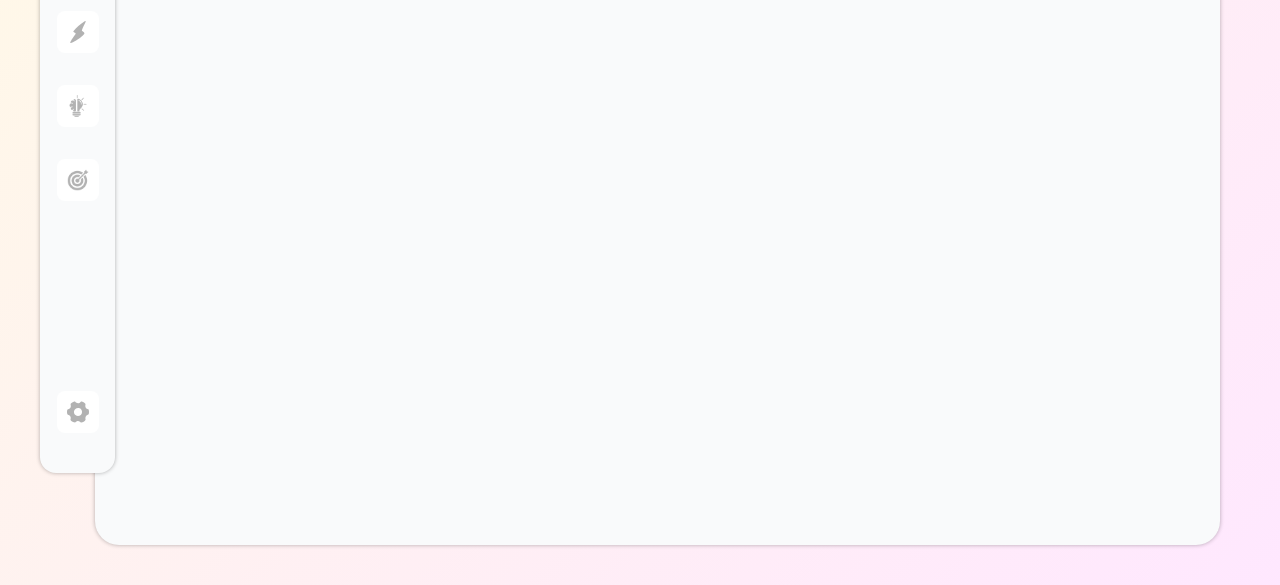
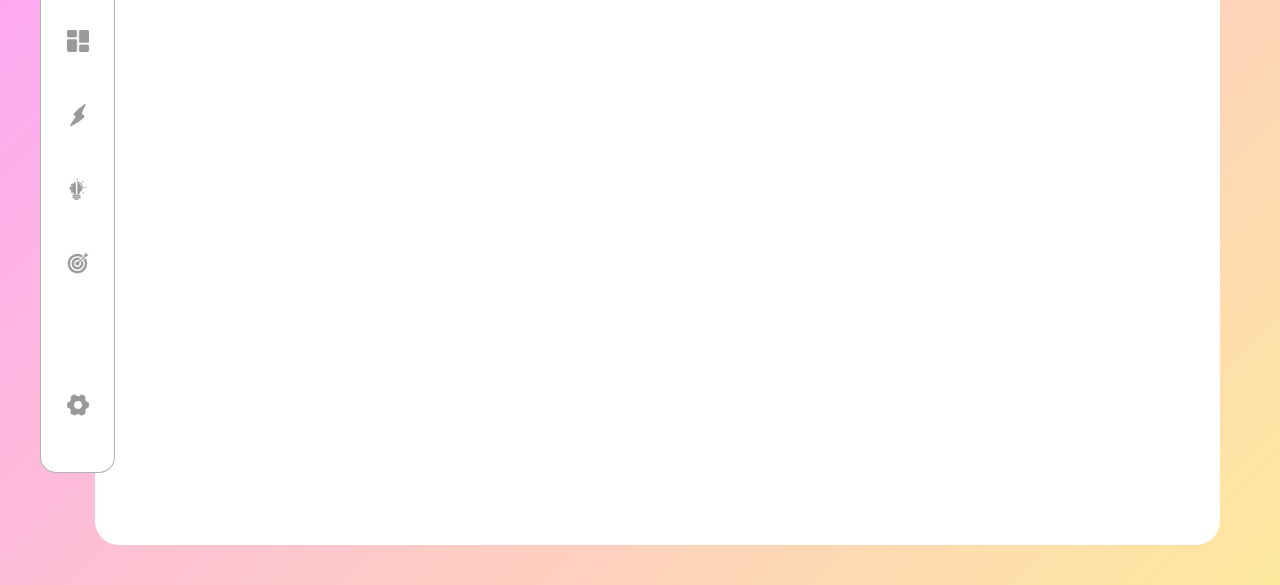
Before and after one commit to ltCAr1504/trivia-boost, a plain HTML site: page src/pages/dashboard-page/dashboard.html in a window 1280 px wide. Shown: the part 215-800 px from the top of the page. Drawn offline with Linux system fonts and the light colour scheme; a web font is replaced by a local one.

Commit message:
Changes 10/5/2025 6:50

```diff
--- a/src/pages/dashboard-page/dashboard.html
+++ b/src/pages/dashboard-page/dashboard.html
@@ -10,7 +10,10 @@
 
 
     <aside class="sidebar">
-        <ul>
+        <ul class="sidebar__buttons">
+            <div class="logo">
+                <img src="/public/img/trivia-boost-logo.svg" alt="" width="36" height="36" loading="lazy">
+            </div>
             <li><img src="/public/img/dashboard (1).png" alt="" width="22" height="22"></li>
             <li><img src="/public/img/Untitled-1.svg" alt="" width="22" height="22"></li>
             <li><img src="/public/img/skill.png" alt="" width="22" height="22"></li>
--- a/src/pages/dashboard-page/style.css
+++ b/src/pages/dashboard-page/style.css
@@ -23,9 +23,11 @@
 }
 
 :root{
-    --background-color: #f9fafb;
+    --background-color: #cdc1ff;
     --purple-color: #fb17f8;
+    --color-rose: #FF6EC7;
     --yellow-color: #fdc70c;
+    --color-gray: #7b7194;
     --color-blueDark: #0d0c22;
     --color-blue: #36ffff;
     --color-blue2: #007bff;
@@ -33,8 +35,7 @@
 
 body{
     height: 100vh;
-    overflow: hidden;
-    background: linear-gradient(135deg,rgba(253, 199, 12, .1),rgba(251, 23, 248, .1));
+    background: linear-gradient(135deg,rgba(251, 23, 248, .4),rgba(253, 199, 12, .4));
     z-index: -1 !important;
     display: flex;
     align-items: center;
@@ -49,52 +50,60 @@ body{
     border-radius: 16px;
     flex-direction: column;
     align-items: center;
-    padding: 40px 0;
     justify-content: space-between;
-    overflow: hidden;
-    box-shadow: 0 0 4px rgba(0,0,0,.3);
+    border: none;
+    background: white;
     width: 80px;
     height: 80%;
-    background-color: var(--background-color);
+    border: 1px solid rgba(0,0,0,.3);
+    position: relative;
     z-index: 1;
 }
 
 
 
+
 .sidebar ul{
+    padding-top: 50px;
+    padding-bottom: 50px;
     display: flex;
     flex-direction: column;
+    width: 100%;
+    align-items: center;
     gap: 32px;
     justify-content: center;
 }
 
-.sidebar ul li{
-    display: flex;
-    align-items: center;
-    gap: 16px;
-}
-
-.sidebar ul li span{
-    font-weight: 500;
-    font-size: .8rem;
-}
 
 .sidebar ul li{
-    background-color: white;
     padding: 10px;
     display: flex;
+    width: inherit;
     align-items: center;
     justify-content: center;
     border-radius: 8px;
+    position: relative;
     transition: .25s ease;
 }
 
-.sidebar ul li:hover{
-    background-color: rgba(0,0,0,.1);
+.sidebar ul li::after{
+    position: absolute;
+    content: '';
+    height: 75%;
+    width: 0px;
+    border-top-right-radius:  16px;
+    border-bottom-right-radius:  16px;
+    background: linear-gradient(var(--color-blue),var(--color-blue2));
+    left: 0px;
+    transition: .25s ease;
+}
+
+.sidebar ul li:hover::after{
+    width: 4px;
 }
 
 .sidebar ul li img{
-    filter: invert(70%);
+    filter: invert(60%);
     position: relative;
 
 }
@@ -106,7 +115,7 @@ body{
     border-radius: 24px;
     position: relative;
     right: 20px;
-    box-shadow: 0 0 4px rgba(0,0,0,.3);
-    background-color: var(--background-color);
+    background-color: white;
     z-index: -1;
+    border: 2px solid rgba(255,255,255,.1);
 }
```
Also changed, not shown: src/style.css (+11 -3 lines).
